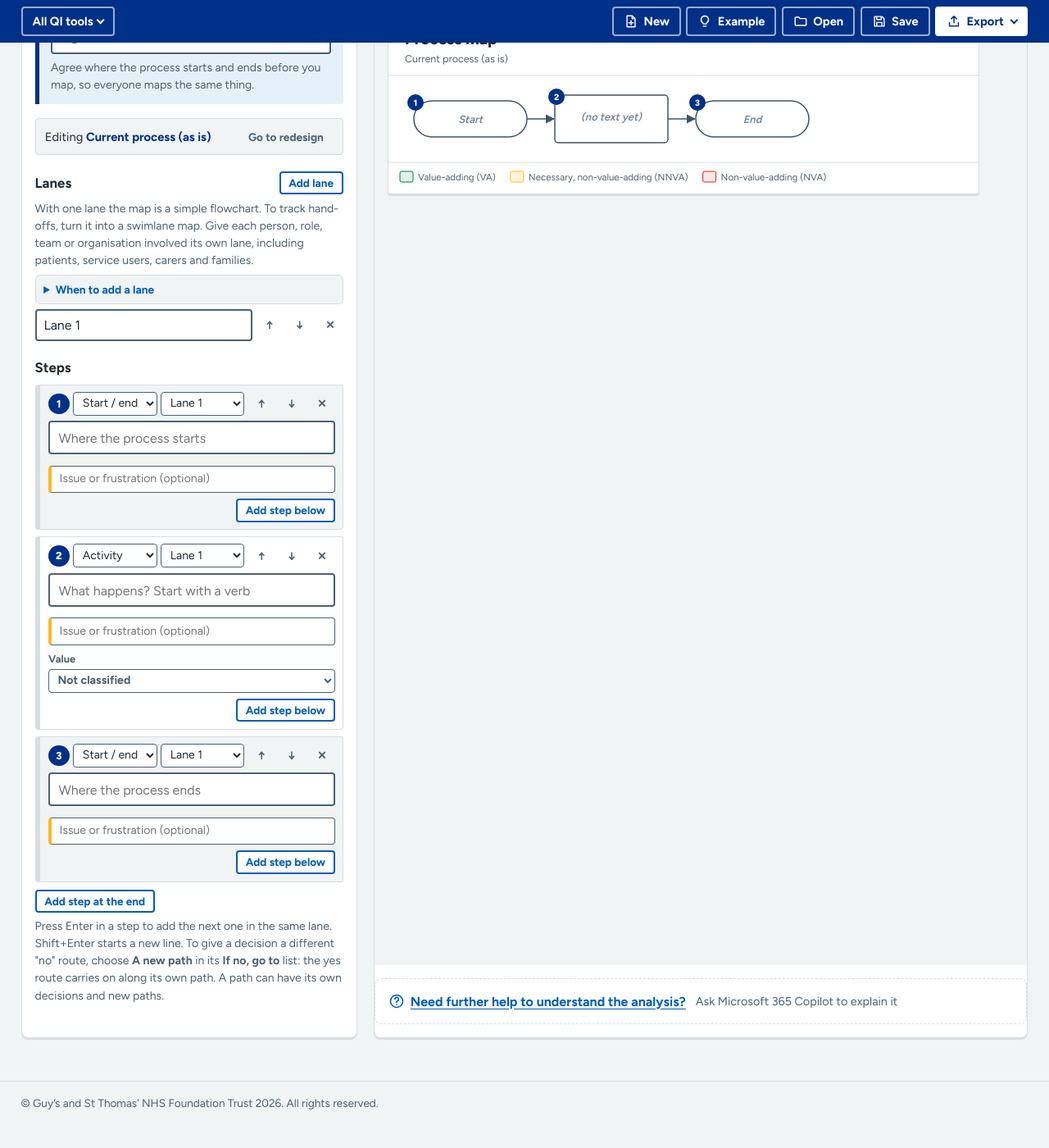
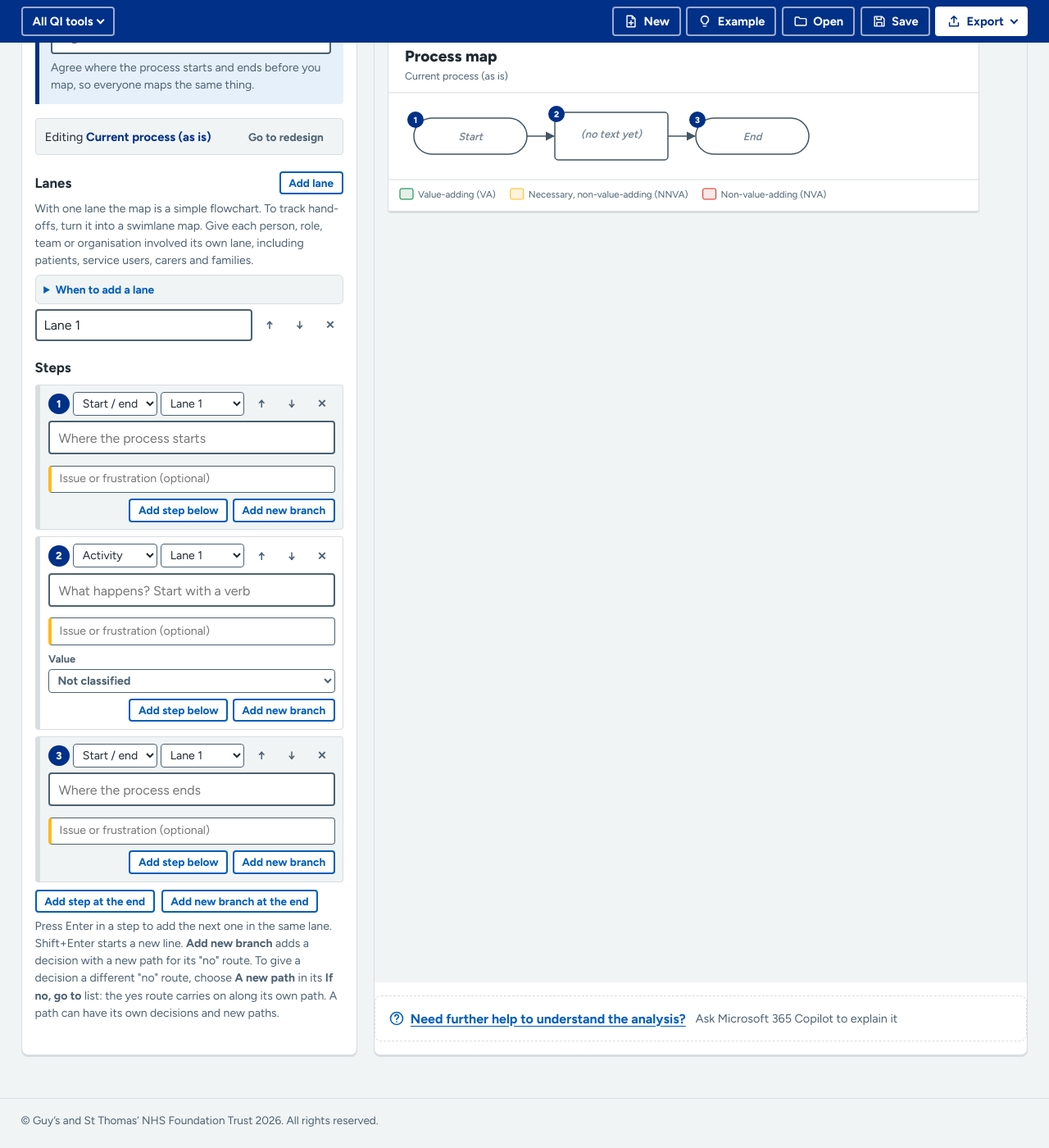
Before and after one commit to PerrinShanks-Cogito/IntegratedQiTools, a Jekyll site: the page built from process_map/index.html, in a window 1280 px wide and 1400 px high, scrolled down 562 px. Shown: the whole window at 82% size. Built offline with Jekyll 4.4.1, drawn with Linux system fonts in a browser that asks for light colours; before the commit the page ends 1941 px from its top, so only the background shows below that; part of the change alters nothing that is shown.

Commit message:
Process map: remove Wait / queue step type, add Add new branch button
Wait / queue is gone from the step type list. Maps and pasted tables that
still use it open as non-value-adding activities. Each step card and the
end of the step list now have an Add new branch button that adds a
decision with its new (no) path already started.

Co-Authored-By: Claude Opus 5.5 <noreply@anthropic.com>
Claude-Session: https://claude.ai/code/session_01CcqVcktLYRUUtxVCgrveQf

```diff
--- a/process_map/app.js
+++ b/process_map/app.js
@@ -12,7 +12,7 @@ let seq=0;
 const nid=()=>"s"+Date.now().toString(36)+(seq++).toString(36);
 const esc=s=>String(s==null?"":s).replace(/[&<>"']/g,c=>({"&":"&amp;","<":"&lt;",">":"&gt;",'"':"&quot;","'":"&#39;"}[c]));
 
-const TYPES={terminator:"Start / end",step:"Activity",decision:"Decision",wait:"Wait / queue"};
+const TYPES={terminator:"Start / end",step:"Activity",decision:"Decision"};
 const PATH="#005EB8"; // arrows and outlines for steps on a decision's new path
 const VALUES={"":"Not classified",va:"Value-adding",nnva:"Necessary (NNVA)",nva:"Non-value-adding"};
 const VSHORT={va:"VA",nnva:"NNVA",nva:"NVA"};
@@ -35,17 +35,17 @@ function example(){
   const c4=S(rc,"step","Prints labels and a paper request form","nnva",{issue:"Same details written out twice"});
   const cur={lanes:[pt,rc,ph,po,lab,cl],steps:[
     S(pt,"terminator","Patient arrives for blood test",""),
-    S(pt,"wait","Takes a ticket and waits to check in","nva"),
+    S(pt,"step","Takes a ticket and waits to check in","nva"),
     S(rc,"step","Checks identity and finds the request","nnva",{issue:"Request is on the EPR but gets re-keyed"}),
     c4,
-    S(pt,"wait","Waits to be called","nva",{issue:"Queue peaks 08:30 to 10:00"}),
+    S(pt,"step","Waits to be called","nva",{issue:"Queue peaks 08:30 to 10:00"}),
     S(ph,"step","Takes blood sample","va"),
     S(ph,"decision","Labels match the patient?","nnva",{noTo:c4.id,noLabel:"No, relabel"}),
-    S(po,"wait","Sample waits in tray for porter round","nva",{issue:"Porter round only hourly"}),
+    S(po,"step","Sample waits in tray for porter round","nva",{issue:"Porter round only hourly"}),
     S(po,"step","Carries samples to the lab","nnva"),
-    S(lab,"wait","Sample waits to be booked in","nva"),
+    S(lab,"step","Sample waits to be booked in","nva"),
     S(lab,"step","Books in and analyses sample","va"),
-    S(cl,"wait","Result waits in inbox","nva",{issue:"Only reviewed at end of clinic"}),
+    S(cl,"step","Result waits in inbox","nva",{issue:"Only reviewed at end of clinic"}),
     S(cl,"step","Reviews result and decides action","va"),
     S(pt,"terminator","Patient told the result","")
   ]};
@@ -53,13 +53,13 @@ function example(){
   const fut={lanes:[fp,fph,flab,fcl],steps:[
     S(fp,"terminator","Patient arrives at booked slot",""),
     S(fp,"step","Checks in at the kiosk","nnva"),
-    S(fp,"wait","Waits to be called","nva",{issue:"Booked slots spread the morning peak"}),
+    S(fp,"step","Waits to be called","nva",{issue:"Booked slots spread the morning peak"}),
     S(fph,"step","Prints labels at the chair from the e-request","nnva"),
     S(fph,"step","Takes and labels sample at the chair","va"),
     S(fph,"step","Sends sample by air tube","nnva"),
-    S(flab,"wait","Sample waits to be booked in","nva"),
+    S(flab,"step","Sample waits to be booked in","nva"),
     S(flab,"step","Books in and analyses sample","va"),
-    S(fcl,"wait","Result flagged and waits for review","nva"),
+    S(fcl,"step","Result flagged and waits for review","nva"),
     S(fcl,"step","Reviews result and decides action","va"),
     S(fp,"terminator","Patient told the result in the app","")
   ]};
@@ -80,7 +80,9 @@ function normMap(m){
   const steps=(Array.isArray(m.steps)?m.steps:[]).map(s=>{
     s=s||{};
     const legacy=s.type==="branch"; // older maps had a New path step type
-    const n=S(idmap["L"+s.lane]||lanes[0].id,legacy?"step":TYPES[s.type]?s.type:"step",String(s.text||""),VALUES[s.value]!==undefined?s.value:"",
+    /* older maps also had a Wait / queue type: it opens as a non-value-adding activity */
+    const wait=s.type==="wait", value=VALUES[s.value]!==undefined?s.value:"";
+    const n=S(idmap["L"+s.lane]||lanes[0].id,legacy||wait?"step":TYPES[s.type]?s.type:"step",String(s.text||""),wait&&!value?"nva":value,
       {issue:String(s.issue||""),yesLabel:String(s.yesLabel||"Yes"),noLabel:String(s.noLabel||"No"),
        depth:legacy?Math.max(1,Math.floor(+s.depth||1)):Math.max(0,Math.floor(+s.depth||0))});
     idmap["S"+s.id]=n.id; n._old=s.noTo; n._then=s.thenTo; return n;
@@ -178,7 +180,7 @@ function flow(m){
 
 /* ---------- metrics ---------- */
 function metrics(m){
-  const r={steps:0,patient:0,handoffs:0,decisions:0,waits:0,va:0,nnva:0,nva:0,unc:0,loops:0,paths:0,issues:0,hasPatient:m.lanes.some(isPat)};
+  const r={steps:0,patient:0,handoffs:0,decisions:0,va:0,nnva:0,nva:0,unc:0,loops:0,paths:0,issues:0,hasPatient:m.lanes.some(isPat)};
   const pl={}; m.lanes.forEach(l=>pl[l.id]=isPat(l));
   const F=flow(m), idx=F.idx;
   /* a path that loops back is rework, so like a rework loop it isn't counted as a hand-off */
@@ -190,7 +192,6 @@ function metrics(m){
     r.steps++;
     if(pl[s.lane]) r.patient++;
     if(s.type==="decision"){r.decisions++; if(!F.runs[i]&&s.noTo&&idx[s.noTo]!==undefined&&idx[s.noTo]<i) r.loops++;}
-    if(s.type==="wait") r.waits++;
     if(s.value) r[s.value]++; else r.unc++;
   });
   return r;
@@ -337,12 +338,11 @@ function layout(m,o){
     let shape;
     if(s.type==="decision") shape='<path d="M'+g.cx+","+top+"L"+(x+BW)+","+g.cy+"L"+g.cx+","+(top+g.h)+"L"+x+","+g.cy+'Z"';
     else if(s.type==="terminator") shape='<rect x="'+x+'" y="'+top+'" width="'+BW+'" height="'+g.h+'" rx="'+Math.min(22,g.h/2)+'"';
-    else if(s.type==="wait"){const r=Math.min(g.h/2,24);shape='<path d="M'+x+","+top+"H"+(x+BW-r)+"A"+r+","+r+" 0 0 1 "+(x+BW)+","+(top+r)+"V"+(top+g.h-r)+"A"+r+","+r+" 0 0 1 "+(x+BW-r)+","+(top+g.h)+"H"+x+'Z"';}
     else shape='<rect x="'+x+'" y="'+top+'" width="'+BW+'" height="'+g.h+'" rx="4"';
     p.push('<g class="box" data-id="'+s.id+'">');
     if(!ex&&selected===s.id) p.push(shape+' fill="none" stroke="#FFB81C" stroke-width="9" stroke-linejoin="round"/>');
-    p.push(shape+' fill="'+fill+'" stroke="'+stroke+'" stroke-width="'+sw+'"'+(s.type==="wait"?' stroke-dasharray="5 3"':"")+'/>');
-    const lh=s.type==="decision"?15:16, by=g.cy-(g.lines.length-1)*lh/2+(s.type==="step"||s.type==="wait"?1.5:4.5);
+    p.push(shape+' fill="'+fill+'" stroke="'+stroke+'" stroke-width="'+sw+'"'+'/>');
+    const lh=s.type==="decision"?15:16, by=g.cy-(g.lines.length-1)*lh/2+(s.type==="step"?1.5:4.5);
     g.lines.forEach((t,k)=>p.push('<text x="'+g.cx+'" y="'+(by+k*lh)+'" text-anchor="middle" font-family="'+FF+'" font-size="13" font-weight="600" '+(g.empty?'font-style="italic" fill="#768692"':'fill="#212B32"')+'>'+esc(t)+'</text>'));
     /* step label badge: a circle for 1-digit labels, a pill for longer ones such as 12 or 3a */
     const lab=F.labels[g.i], bw=Math.max(20,lab.length*6.5+9), bfill=g.dep>0?PATH:"#003087";
@@ -350,7 +350,7 @@ function layout(m,o){
     p.push('<rect x="'+(bx-bw/2)+'" y="'+(byy-10)+'" width="'+bw+'" height="20" rx="10" fill="'+bfill+'"/><text x="'+bx+'" y="'+(byy+4)+'" text-anchor="middle" font-family="'+FF+'" font-size="10.5" font-weight="800" fill="#fff">'+esc(lab)+'</text>');
     /* value tag */
     if(s.value&&s.type!=="terminator"){
-      const vx=s.type==="decision"?g.cx:x+BW-(s.type==="wait"?14:6), vy=s.type==="decision"?top+g.h-16:top+g.h-6;
+      const vx=s.type==="decision"?g.cx:x+BW-6, vy=s.type==="decision"?top+g.h-16:top+g.h-6;
       p.push('<text x="'+vx+'" y="'+vy+'" text-anchor="'+(s.type==="decision"?"middle":"end")+'" font-family="'+FF+'" font-size="9.5" font-weight="800" fill="'+c.ink+'">'+VSHORT[s.value]+'</text>');
     }
     p.push('</g>');
@@ -559,13 +559,14 @@ function stepCard(m,s,i,F){
     '<button class="btn icon ghost" data-act="up" type="button" aria-label="Move step '+F.labels[i]+' up">↑</button>'+
     '<button class="btn icon ghost" data-act="down" type="button" aria-label="Move step '+F.labels[i]+' down">↓</button>'+
     '<button class="btn icon ghost danger" data-act="del" type="button" aria-label="Remove step '+F.labels[i]+'">✕</button></div>'+
-    '<textarea class="field t" rows="1" aria-label="Step '+F.labels[i]+' description" placeholder="'+(isT?(i===0?"Where the process starts":"Where the process ends"):isD?"A yes or no question":s.type==="wait"?"Who or what is waiting, and where":d?"What happens on this path? Start with a verb":"What happens? Start with a verb")+'"></textarea>'+
+    '<textarea class="field t" rows="1" aria-label="Step '+F.labels[i]+' description" placeholder="'+(isT?(i===0?"Where the process starts":"Where the process ends"):isD?"A yes or no question":d?"What happens on this path? Start with a verb":"What happens? Start with a verb")+'"></textarea>'+
     noRow+pathRow+
     '<input class="field measure issue is" type="text" aria-label="Issue for step '+F.labels[i]+'" placeholder="Issue or frustration (optional)">'+
     (isT?"":'<div class="row1"><label>Value<select class="field sm va">'+Object.keys(VALUES).map(k=>'<option value="'+k+'"'+(k===(s.value||"")?" selected":"")+'>'+VALUES[k]+'</option>').join("")+'</select></label></div>')+
     '<div class="step-foot"><span></span>'+
     '<span class="foot-btns">'+moves+
-    '<button class="btn small" data-act="ins" type="button">'+(d?"Add path step below":"Add step below")+'</button></span></div></div>';
+    '<button class="btn small" data-act="ins" type="button">'+(d?"Add path step below":"Add step below")+'</button>'+
+    '<button class="btn small" data-act="branch" type="button">Add new branch</button></span></div></div>';
 }
 function renderEditor(){
   renderEditing();
@@ -593,8 +594,8 @@ function renderEditor(){
   h+='</div><div class="section-h"><h2>Steps</h2></div>';
   const F=flow(m);
   h+='<div id="steps">'+m.steps.map((s,i)=>stepCard(m,s,i,F)).join("")+'</div>';
-  h+='<div style="margin-top:.6rem"><button class="btn small" id="addStep" type="button">Add step at the end</button></div>';
-  h+='<p class="hint">Press Enter in a step to add the next one in the same lane. Shift+Enter starts a new line. To give a decision a different "no" route, choose <b>A new path</b> in its <b>If no, go to</b> list: the yes route carries on along its own path. A path can have its own decisions and new paths.</p>';
+  h+='<div class="actions" style="margin-top:.6rem"><button class="btn small" id="addStep" type="button">Add step at the end</button><button class="btn small" id="addBranch" type="button">Add new branch at the end</button></div>';
+  h+='<p class="hint">Press Enter in a step to add the next one in the same lane. Shift+Enter starts a new line. <b>Add new branch</b> adds a decision with a new path for its "no" route. To give a decision a different "no" route, choose <b>A new path</b> in its <b>If no, go to</b> list: the yes route carries on along its own path. A path can have its own decisions and new paths.</p>';
   host.innerHTML=h;
   host.querySelectorAll(".lane-row").forEach(r=>{r.querySelector(".ln").value=laneOf(m,r.dataset.id).name;});
   host.querySelectorAll(".step").forEach(c=>{
@@ -635,7 +636,6 @@ ed.addEventListener("change",e=>{
   if(cl.contains("ty")){
     const hadPath=!!flow(m).runs[m.steps.indexOf(s)];
     s.type=e.target.value;
-    if(s.type==="wait"&&!s.value) s.value="nva";
     if(s.type!=="decision") s.noTo="";
     if(s.type==="terminator") s.value="";
     /* a new decision starts with a new path for its "no" route */
@@ -686,6 +686,12 @@ function insertAfter(i){
   }
   m.steps.splice(at,0,ns); selected=ns.id; changed(true); focusCard(ns.id,".t");
 }
+/* Add a decision after this one on the same path, with a new path started for its "no" route */
+function insertBranch(i){
+  insertAfter(i);
+  const m=map(), s=m.steps.find(x=>x.id===selected);
+  s.type="decision"; addPathStep(m.steps.indexOf(s),true); focusCard(s.id,".t");
+}
 /* Add a step to a decision's new path, starting the path if it hasn't got one */
 function addPathStep(i,stay){
   const m=map(), F=flow(m);
@@ -721,6 +727,7 @@ ed.addEventListener("click",e=>{
   const m=map(); if(!m) return;
   if(e.target.id==="addLane"){m.lanes.push(L("New lane"));changed(true);const rows=document.querySelectorAll(".lane-row .ln");const last=rows[rows.length-1];last.focus();last.select();return;}
   if(e.target.id==="addStep"){insertAfter(m.steps.length-1);return;}
+  if(e.target.id==="addBranch"){insertBranch(m.steps.length-1);return;}
   const b=e.target.closest("[data-act]"); if(!b) return;
   const act=b.dataset.act;
   const lr=b.closest(".lane-row");
@@ -751,6 +758,7 @@ ed.addEventListener("click",e=>{
     if(ids.includes(selected))selected=null; changed(true);
   }
   else if(act==="ins") insertAfter(i);
+  else if(act==="branch") insertBranch(i);
 });
 /* header fields */
 $("#title").addEventListener("input",e=>{state.title=e.target.value;changed();});
@@ -761,7 +769,7 @@ function renderAnalysis(){
   const cur=metrics(state.maps.current), fm=state.maps.future, fut=fm?metrics(fm):null;
   const rows=[
     ["Steps","steps",-1,0],["Steps the patient goes through","patient",-1,0,!cur.hasPatient&&!(fut&&fut.hasPatient)],["Hand-offs","handoffs",-1,0],
-    ["Decisions","decisions",-1,0],["Waits and queues","waits",-1,0],["Non-value-adding steps","nva",-1,0],["Necessary non-value-adding steps","nnva",-1,0],
+    ["Decisions","decisions",-1,0],["Non-value-adding steps","nva",-1,0],["Necessary non-value-adding steps","nnva",-1,0],
     ["Value-adding steps","va",0,0],["Rework loops","loops",-1,0],["New paths from decisions","paths",0,0,!cur.paths&&!(fut&&fut.paths)]
   ];
   const f=v=>String(v);
@@ -778,7 +786,7 @@ function renderAnalysis(){
   });
   h+='</tbody></table>';
   if(!fut) h+='<p class="hint">Start a redesign from the map view to compare the two.</p>';
-  const a=state.active==="future"&&fut?fut:cur, am=map()||state.maps.current, label=state.active==="future"&&fut?"redesign":"current process";
+  const a=state.active==="future"&&fut?fut:cur, label=state.active==="future"&&fut?"redesign":"current process";
   const tot=a.va+a.nnva+a.nva+a.unc;
   h+='<div class="section-h"><h2>Where the value is ('+label+')</h2></div>';
   if(tot){
@@ -790,8 +798,6 @@ function renderAnalysis(){
   const P=[];
   if(a.steps&&a.nva) P.push(a.nva+" of "+a.steps+" steps add no value for the patient. Which could you stop doing altogether?");
   if(a.handoffs>=3) P.push("The patient or the work changes hands "+a.handoffs+" times. Could one person or team do more of the journey?");
-  const waits=am.steps.filter(s=>s.type==="wait");
-  if(waits.length) P.push("There "+(waits.length>1?"are "+waits.length+" waits or queues":"is 1 wait or queue")+" on the map. What is the work waiting for"+(waits.length>1?" at each one?":"?"));
   if(a.loops) P.push(a.loops+" rework loop"+(a.loops>1?"s send":" sends")+" work back. Fix the cause at source rather than checking for it later.");
   if(a.paths) P.push(a.paths+" decision"+(a.paths>1?"s send":" sends")+" some cases down a new path. How often does each path happen, and what would make it unnecessary?");
   if(a.nnva) P.push("Necessary steps can still be simplified or done at the same time as something else. Look at the "+a.nnva+" amber step"+(a.nnva>1?"s":"")+".");
@@ -830,7 +836,6 @@ function renderChecks(){
     const unc=st.filter(s=>s.type!=="terminator"&&!s.value);
     if(unc.length) add("warn",steps(unc.map(lab))+(unc.length>1?" aren't":" isn't")+" classified for value","Ask of each one: would the patient value this? Mark it value-adding, necessary or non-value-adding.");
     else if(M.steps) add("pass","Every step is classified for value","");
-    if(!M.waits&&M.steps) add("info","No waits or queues mapped","Most processes have them. Add them as Wait / queue steps so they're counted.");
     if(!M.issues&&M.steps>=3) add("info","No issues noted yet","Add the frustrations people raise as issue notes on the steps. They become your list of things to fix.");
 
     if(M.decisions){
@@ -898,7 +903,7 @@ function colMap(head){
 function toTable(m){
   const byId={}, F=flow(m); m.steps.forEach(s=>byId[s.id]=s);
   const nm=id=>byId[id]?String(byId[id].text||"").replace(/[\t\n]/g," ").trim():"";
-  const tn={terminator:"Start/end",step:"Activity",decision:"Decision",wait:"Wait"};
+  const tn={terminator:"Start/end",step:"Activity",decision:"Decision"};
   const out=[COLS.join("\t")];
   m.steps.forEach((s,i)=>out.push([laneOf(m,s.lane).name,s.text,tn[s.type],VSHORT[s.value]||"",s.issue,
     s.type==="decision"&&s.noTo?nm(s.noTo):"",F.dep[i]||"",
@@ -918,7 +923,7 @@ function fromTable(src,old){
     const ty=col(c,"type").toLowerCase(), va=col(c,"value").toLowerCase().replace(/[^a-z]/g,"");
     /* older tables had a "New path" type: an activity one level below the step before it */
     const legacy=/new path|branch|altern/.test(ty);
-    const type=legacy?"step":/start|end|termin/.test(ty)?"terminator":/decis|question|\?/.test(ty)?"decision":/wait|queue|delay/.test(ty)?"wait":"step";
+    const type=legacy?"step":/start|end|termin/.test(ty)?"terminator":/decis|question|\?/.test(ty)?"decision":"step";
     const value=type==="terminator"?"":va==="nnva"||/necess|amber/.test(va)?"nnva":va==="nva"||/^non|waste|red/.test(va)?"nva":va==="va"||/^value|green/.test(va)?"va":"";
     const lvRaw=col(c,"level"), go=col(c,"go"), th=col(c,"then");
     const lv=/^\d+$/.test(lvRaw)?+lvRaw:legacy?(prev?prev.depth+(prev.type==="decision"?1:0):0)||1:0;
--- a/process_map/index.html
+++ b/process_map/index.html
@@ -249,8 +249,8 @@ select.field{overflow:visible;cursor:pointer}
       <h3>Building a map</h3>
       <ol>
         <li><b>Set the scope.</b> Fill in <b>Starts when</b>, <b>Ends when</b> and <b>Who it's for</b> so everyone maps the same thing.</li>
-        <li><b>Add the steps in order.</b> Word each one as an action. Press Enter in a step to add the next one. Choose the type for each step: start or end, activity, decision, or wait or queue.</li>
-        <li><b>Add decisions.</b> A decision is a yes or no question. The <b>yes</b> carries on along the usual path. By default the <b>no</b> starts a new path below it; in <b>If no, go to</b> you can instead carry straight on, or go to another step, for example back to an earlier step for rework.</li>
+        <li><b>Add the steps in order.</b> Word each one as an action. Press Enter in a step to add the next one. Choose the type for each step: start or end, activity or decision. Map a wait or queue as an activity, worded as what is waiting (for example "Sample waits for porter"), and mark it non-value-adding.</li>
+        <li><b>Add decisions.</b> Use <b>Add new branch</b> to add a decision with its new path already started. A decision is a yes or no question. The <b>yes</b> carries on along the usual path. By default the <b>no</b> starts a new path below it; in <b>If no, go to</b> you can instead carry straight on, or go to another step, for example back to an earlier step for rework.</li>
         <li><b>Build out new paths.</b> Use <b>Add path step below</b> on a path step to add the next one. A path can have its own decisions and new paths. On a path's last step, <b>At the end of this path</b> sets whether it rejoins the path it came from, goes on to a later step, loops back or ends.</li>
         <li><b>Add lanes if you want to track hand-offs.</b> With one lane the map is a simple flowchart. Add a lane for each person, role, team or organisation involved to make it a swimlane map; <b>When to add a lane</b> under Lanes explains when a new lane is worth it.</li>
         <li><b>Classify each step</b> as value-adding, necessary or non-value-adding, and add an <b>issue</b> wherever people describe a frustration.</li>
@@ -267,7 +267,6 @@ select.field{overflow:visible;cursor:pointer}
         <span class="sw" style="background:#fff;border-radius:7px"></span><span><b>Start or end</b>: the agreed boundaries of the process.</span>
         <span class="sw" style="background:#fff"></span><span><b>Activity</b>: something someone does. Start it with a verb.</span>
         <span class="sw" style="background:#fff;transform:rotate(45deg) scale(.8)"></span><span><b>Decision</b>: a yes or no question. The yes carries on along the path; the no takes a new path, carries on or goes to another step.</span>
-        <span class="sw" style="background:#fff;border-radius:2px 8px 8px 2px"></span><span><b>Wait or queue</b>: time where nothing happens to the patient or the work.</span>
         <span class="sw" style="background:#fff;border:2px solid #425563"></span><span><b>Usual path</b>: the route most cases follow, taking the yes at each decision.</span>
         <span class="sw" style="background:#fff;border:2px solid #005EB8"></span><span><b>New path</b>: the steps on a decision's no route, drawn in blue in a row below the path the decision is on.</span>
         <span class="sw" style="background:#fff;border:2px solid #005EB8;border-radius:50%;width:14px;height:14px"></span><span><b>Path ends</b>: the work on that path stops there, for example a referral is closed.</span>
@@ -354,7 +353,7 @@ select.field{overflow:visible;cursor:pointer}
 <dialog id="tableDlg">
   <form method="dialog" class="dlg" id="tableForm">
     <h2>Edit as table</h2>
-    <p class="hint" style="margin:0">One step per line, in order. Paste straight from Excel, or separate columns with |. Columns: Lane, Step, Type (start/end, activity, decision, wait), Value (VA, NNVA, NVA), Issue, If no go to (a decision's rework step, by name), Path level (blank for the usual path, 1 for a decision's new path, 2 for a path from a decision on that path), At path end (for the last step on a path: a step name or End). Only Lane and Step are needed. This replaces the map you're viewing.</p>
+    <p class="hint" style="margin:0">One step per line, in order. Paste straight from Excel, or separate columns with |. Columns: Lane, Step, Type (start/end, activity, decision), Value (VA, NNVA, NVA), Issue, If no go to (a decision's rework step, by name), Path level (blank for the usual path, 1 for a decision's new path, 2 for a path from a decision on that path), At path end (for the last step on a path: a step name or End). Only Lane and Step are needed. This replaces the map you're viewing.</p>
     <textarea id="tableText" spellcheck="false" aria-label="Step table"></textarea>
     <div class="row">
       <button class="btn" value="cancel" type="submit">Cancel</button>
```
